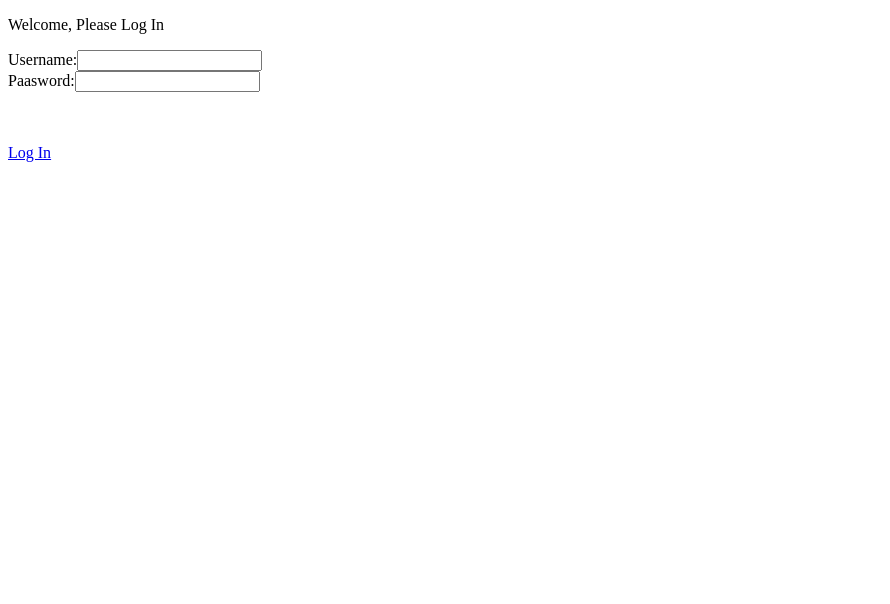
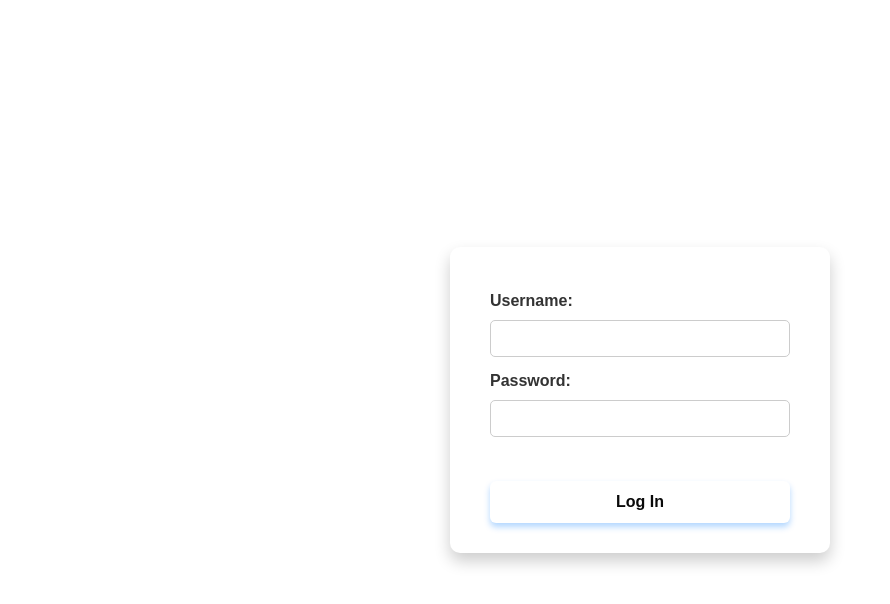
Before and after one commit to Fuma1322/Mini-Login, a plain HTML site: page index.html in a window 1280 px wide. Shown: the whole page, without its empty margins (0-890 px from the left). Drawn offline with Linux system fonts and the light colour scheme.

Commit message:
Project Done

```diff
--- a/index.html
+++ b/index.html
@@ -7,12 +7,17 @@
     <body>
         <p>Welcome, Please Log In</p>
 
-        <form>
-            <label for="userName">Username:</label><input type="text" id="userName"/><br/>
-            <label for="passWord">Paasword:</label><input type="password" id="passWord"/>
-            <p id="message"></p>
-            <br/><br/>
-            <a href="#" onclick="verifyUser()">Log In</a>
+        <form onsubmit="event.preventDefault(); verifyUser();">
+            <label for="userName">Username:</label>
+            <input type="text" id="userName" required />
+
+            <label for="passWord">Password:</label>
+            <input type="password" id="passWord" required />
+
+            <p id="success"></p>
+            <p id="error"></p>
+
+            <button type="submit">Log In</button>
         </form>
 
         <script>
@@ -28,9 +33,9 @@
                 var systemPassword = "7791"
 
                 if ( username == systemUser && password == systemPassword) {
-                    document.getElementById("message").innerHTML = "Login Successful"
+                    document.getElementById("success").innerHTML = "Login Successful"
                 } else {
-                    document.getElementById("message").innerHTML = "Sign In error: Check your credentials"
+                    document.getElementById("error").innerHTML = "Sign In error"
                 }
             }
         </script>
--- a/style.css
+++ b/style.css
@@ -0,0 +1,99 @@
+body {
+    margin: 0;
+    padding: 0;
+    font-family: Arial, sans-serif;
+    background: linear-gradient(135deg, #ffffff, #ffffff);
+    height: 100vh;
+    display: flex;
+    justify-content: center;
+    align-items: center;
+}
+
+form {
+    background: white;
+    padding: 30px 40px;
+    border-radius: 10px;
+    box-shadow: 0 8px 16px rgba(0,0,0,0.2);
+    width: 300px;
+}
+
+p:first-of-type {
+    position: absolute;
+    top: 50px;
+    font-size: 22px;
+    font-weight: bold;
+    color: white;
+}
+
+label {
+    display: block;
+    margin-bottom: 6px;
+    margin-top: 15px;
+    color: #333;
+    font-weight: bold;
+}
+
+input[type="text"],
+input[type="password"] {
+    width: 100%;
+    padding: 10px;
+    margin-top: 4px;
+    border: 1px solid #ccc;
+    border-radius: 5px;
+    box-sizing: border-box;
+}
+
+#success {
+    margin-top: 15px;
+    font-size: 24px;
+    color: green;
+}
+
+#error {
+    margin-top: 15px;
+    font-size: 24px;
+    color: red;
+}
+
+a {
+    display: inline-block;
+    margin-top: 20px;
+    text-align: center;
+    background-color: #007BFF;
+    color: white;
+    padding: 10px 15px;
+    border-radius: 5px;
+    text-decoration: none;
+    width: 100%;
+    transition: background-color 0.3s;
+}
+
+a:hover {
+    background-color: #0056b3;
+}
+
+/* Button Styling */
+button {
+    width: 100%;
+    padding: 12px;
+    background-color: #ffffff;
+    color: #0a0a0a;
+    border: none;
+    border-radius: 6px;
+    font-size: 16px;
+    cursor: pointer;
+    margin-top: 20px;
+    transition: background-color 0.3s ease, transform 0.2s ease;
+    font-weight: bold;
+    box-shadow: 0 4px 6px rgba(0, 123, 255, 0.3);
+}
+
+button:hover {
+    background-color: #0a0a0a;
+    color: white;
+}
+
+button:active {
+    background-color: #0a0a0a;
+    transform: translateY(0);
+}
```
